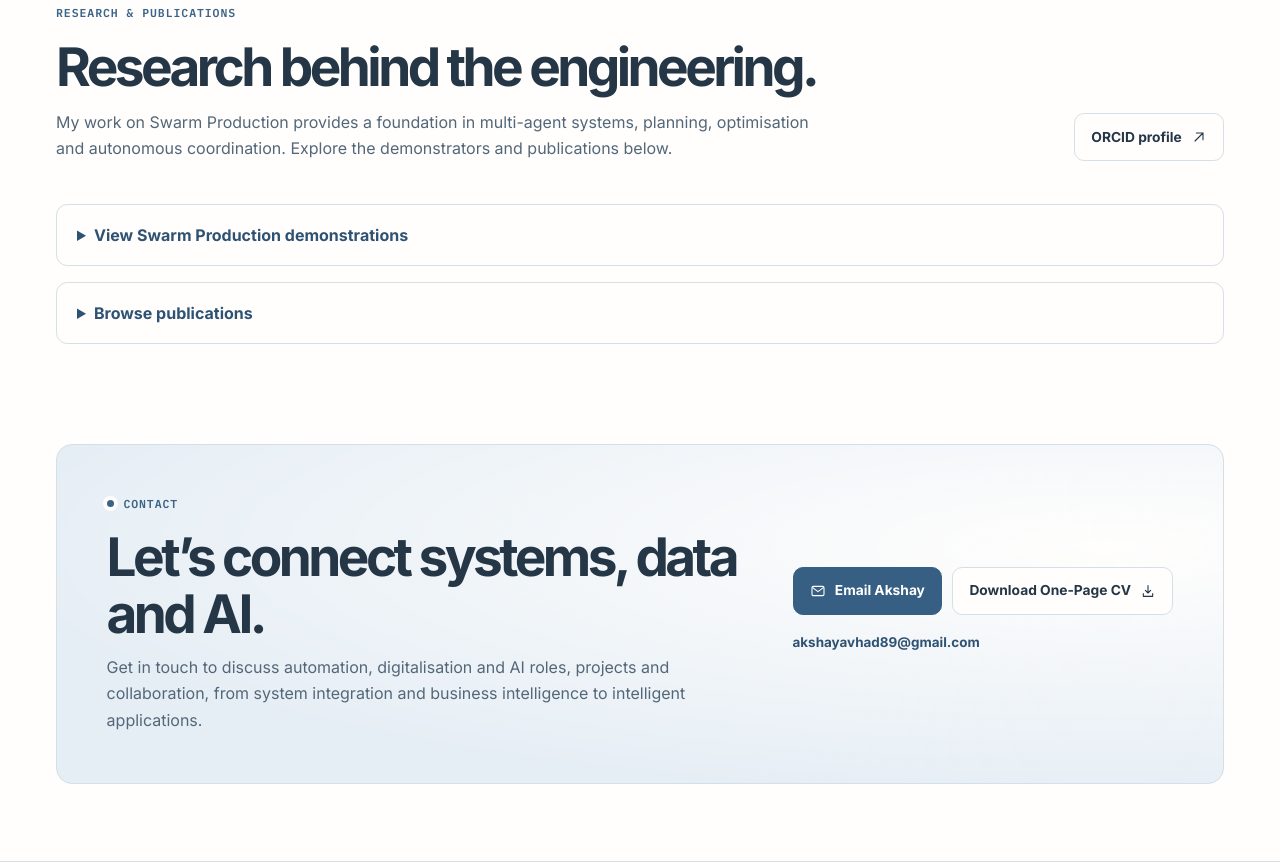
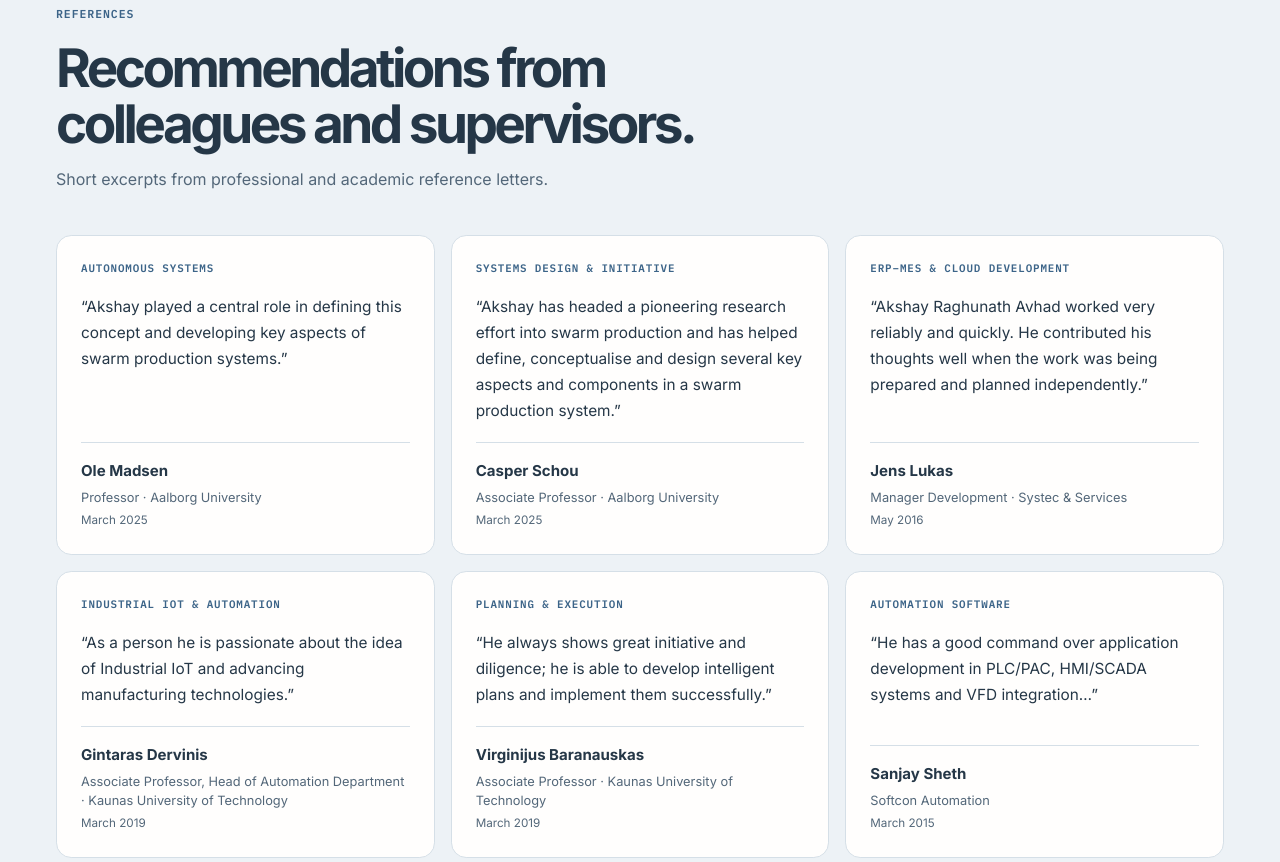
Before and after one commit to akshayavhad89/akshayavhad.github.io, a plain HTML site: page docs/index.html in a window 1280 px wide. Shown: the part 6563-7425 px from the top of the page. Drawn offline with Linux system fonts and the light colour scheme.

Commit message:
new changes

```diff
--- a/docs/index.html
+++ b/docs/index.html
@@ -383,6 +383,72 @@
       </div>
     </section>
 
+    <section id="testimonials" class="section testimonials-section" aria-labelledby="testimonials-title">
+      <div class="container">
+        <div class="section-heading">
+          <p class="eyebrow">References</p>
+          <h2 id="testimonials-title">Recommendations from colleagues and supervisors.</h2>
+          <p>Short excerpts from professional and academic reference letters.</p>
+        </div>
+        <div class="testimonials-grid">
+          <figure class="testimonial-card">
+            <p class="card-label">Autonomous systems</p>
+            <blockquote><p>“Akshay played a central role in defining this concept and developing key aspects of swarm production systems.”</p></blockquote>
+            <figcaption>
+              <strong>Ole Madsen</strong>
+              <span>Professor · Aalborg University</span>
+              <time datetime="2025-03-12">March 2025</time>
+            </figcaption>
+          </figure>
+          <figure class="testimonial-card">
+            <p class="card-label">Systems design &amp; initiative</p>
+            <blockquote><p>“Akshay has headed a pioneering research effort into swarm production and has helped define, conceptualise and design several key aspects and components in a swarm production system.”</p></blockquote>
+            <figcaption>
+              <strong>Casper Schou</strong>
+              <span>Associate Professor · Aalborg University</span>
+              <time datetime="2025-03-10">March 2025</time>
+            </figcaption>
+          </figure>
+          <figure class="testimonial-card">
+            <p class="card-label">ERP–MES &amp; cloud development</p>
+            <blockquote><p>“Akshay Raghunath Avhad worked very reliably and quickly. He contributed his thoughts well when the work was being prepared and planned independently.”</p></blockquote>
+            <figcaption>
+              <strong>Jens Lukas</strong>
+              <span>Manager Development · Systec &amp; Services</span>
+              <time datetime="2016-05-02">May 2016</time>
+            </figcaption>
+          </figure>
+          <figure class="testimonial-card">
+            <p class="card-label">Industrial IoT &amp; automation</p>
+            <blockquote><p>“As a person he is passionate about the idea of Industrial IoT and advancing manufacturing technologies.”</p></blockquote>
+            <figcaption>
+              <strong>Gintaras Dervinis</strong>
+              <span>Associate Professor, Head of Automation Department · Kaunas University of Technology</span>
+              <time datetime="2019-03-16">March 2019</time>
+            </figcaption>
+          </figure>
+          <figure class="testimonial-card">
+            <p class="card-label">Planning &amp; execution</p>
+            <blockquote><p>“He always shows great initiative and diligence; he is able to develop intelligent plans and implement them successfully.”</p></blockquote>
+            <figcaption>
+              <strong>Virginijus Baranauskas</strong>
+              <span>Associate Professor · Kaunas University of Technology</span>
+              <time datetime="2019-03-26">March 2019</time>
+            </figcaption>
+          </figure>
+          <figure class="testimonial-card">
+            <p class="card-label">Automation software</p>
+            <blockquote><p>“He has a good command over application development in PLC/PAC, HMI/SCADA systems and VFD integration…”</p></blockquote>
+            <figcaption>
+              <strong>Sanjay Sheth</strong>
+              <span>Softcon Automation</span>
+              <time datetime="2015-03-13">March 2015</time>
+            </figcaption>
+          </figure>
+        </div>
+      </div>
+    </section>
+
     <section id="research" class="section research-section" aria-labelledby="research-title">
       <div class="container">
         <div class="section-heading research-heading">
@@ -555,6 +621,7 @@
         <span><strong>Akshay Avhad</strong><small>Holbæk, Denmark</small></span>
       </a>
       <div class="footer-links">
+        <a class="text-link" href="#testimonials">References</a>
         <a class="text-link" href="https://orcid.org/0000-0002-9358-9912">ORCID <svg class="icon " aria-hidden="true"><use href="#i-external"/></svg></a>
         <a class="text-link" href="#top">Back to top <span aria-hidden="true">↑</span></a>
       </div>
--- a/docs/styles.css
+++ b/docs/styles.css
@@ -343,6 +343,15 @@ img { display: block; max-width: 100%; }
 .role-areas dt { font-size: .83rem; }
 .role-areas dd { margin-top: .3rem; color: var(--muted); font-size: .82rem; line-height: 1.5; }
 
+.testimonials-section { background: var(--muted-surface); border-block: 1px solid var(--line); }
+.testimonials-grid { display: grid; grid-template-columns: repeat(3, minmax(0, 1fr)); gap: 1rem; }
+.testimonial-card { display: flex; flex-direction: column; gap: 1.1rem; padding: 1.5rem; background: var(--surface); border: 1px solid var(--line); border-radius: .95rem; }
+.testimonial-card blockquote { flex: 1; margin: 0; font-size: .96rem; line-height: 1.7; }
+.testimonial-card figcaption { display: grid; gap: .25rem; padding-top: 1rem; border-top: 1px solid var(--line); }
+.testimonial-card figcaption strong { font-size: .94rem; }
+.testimonial-card figcaption span { color: var(--muted); font-size: .8rem; line-height: 1.5; }
+.testimonial-card time { color: var(--muted); font-size: .73rem; }
+
 .research-section { background: var(--surface); }
 .research-heading { display: flex; align-items: end; justify-content: space-between; gap: 1rem; }
 .research-heading .button { flex-shrink: 0; }
@@ -394,6 +403,7 @@ img { display: block; max-width: 100%; }
   .timeline { --date-width: 10.7rem; }
   .role-areas { grid-template-columns: 1fr; }
   .featured-work { grid-template-columns: repeat(2, minmax(0, 1fr)); }
+  .testimonials-grid { grid-template-columns: repeat(2, minmax(0, 1fr)); }
   .education-credentials dl { grid-template-columns: repeat(2, minmax(0, 1fr)); }
   .contact-links { grid-template-columns: 1fr; }
 }
@@ -429,6 +439,7 @@ img { display: block; max-width: 100%; }
   .hero-actions .button { min-height: 2.75rem; padding-inline: .63rem; font-size: .82rem; }
   .hero-links { column-gap: .75rem; }
   .hero-pills, .work-grid, .contact-panel, .soft-skills-grid { grid-template-columns: 1fr; }
+  .testimonials-grid { grid-template-columns: 1fr; }
   .education-credentials dl { grid-template-columns: 1fr; gap: .4rem; }
   .details-content { padding: 1rem; }
   .hero-pills { margin-top: 1.2rem; gap: .43rem; }
```
Also changed, not shown: 3 other files.
